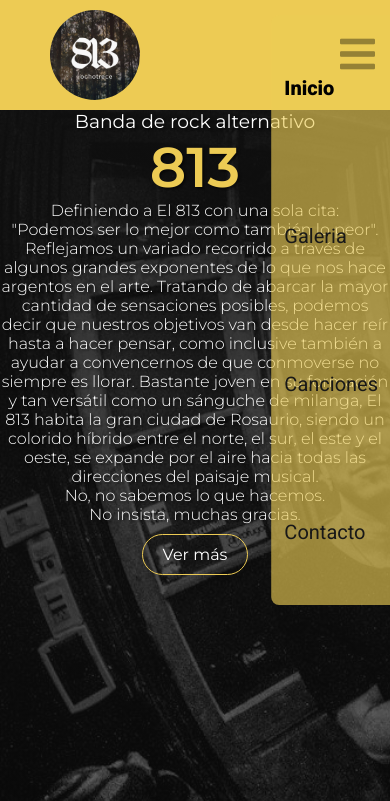
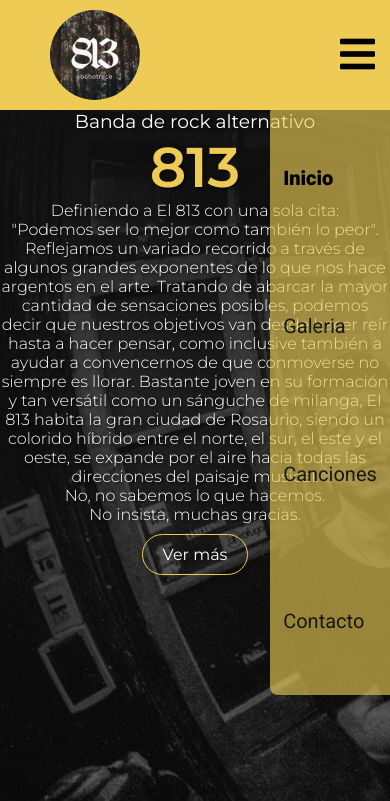
Before and after one commit to MbusD/pagina-813, a plain HTML site: page index.html in a window 390 px wide. Both pictures are taken after a click on the element 360 px from the left and 55 px from the top of the page. Shown: the top 801 px of the page. Drawn offline with Linux system fonts and the light colour scheme.

Commit message:
Update mediaQueries.css

```diff
--- a/css/mediaQueries.css
+++ b/css/mediaQueries.css
@@ -28,15 +28,19 @@
         display: grid;
         align-items: center;
         background-color: #edcc54a1;
-        margin-top: 25.5em;
+        top: 85%;
         transition: all 1.3s;
-        transform: translateX(277%);
+        right: -75%;
+        top: -500%;
+
+        /* transform: translateX(277%); */
 
     }
 
     .navbar .menu-toggle {
         display: grid;
-        transform: translateX(76%);
+        top: 95%;
+        /* transform: translateX(76%); */
         border-radius: 8px 0px 0px 8px;
     }
 
```
